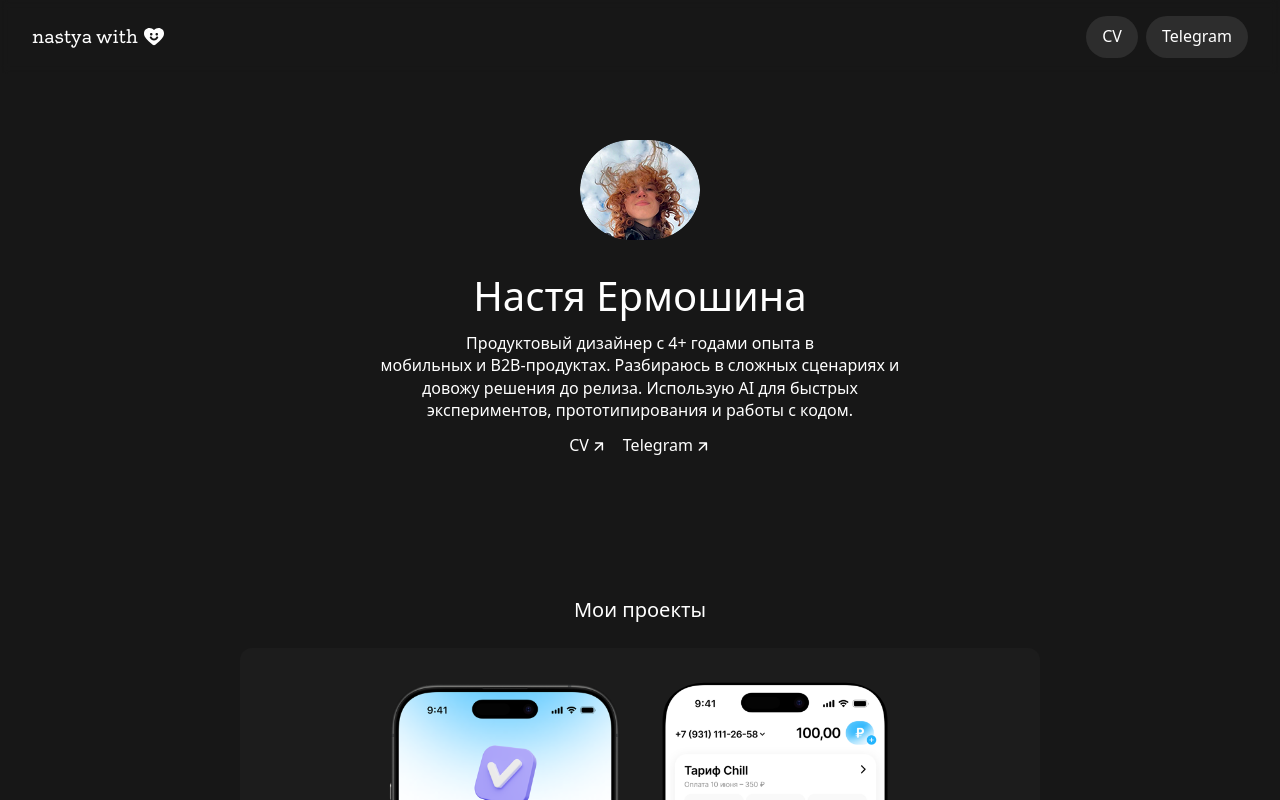
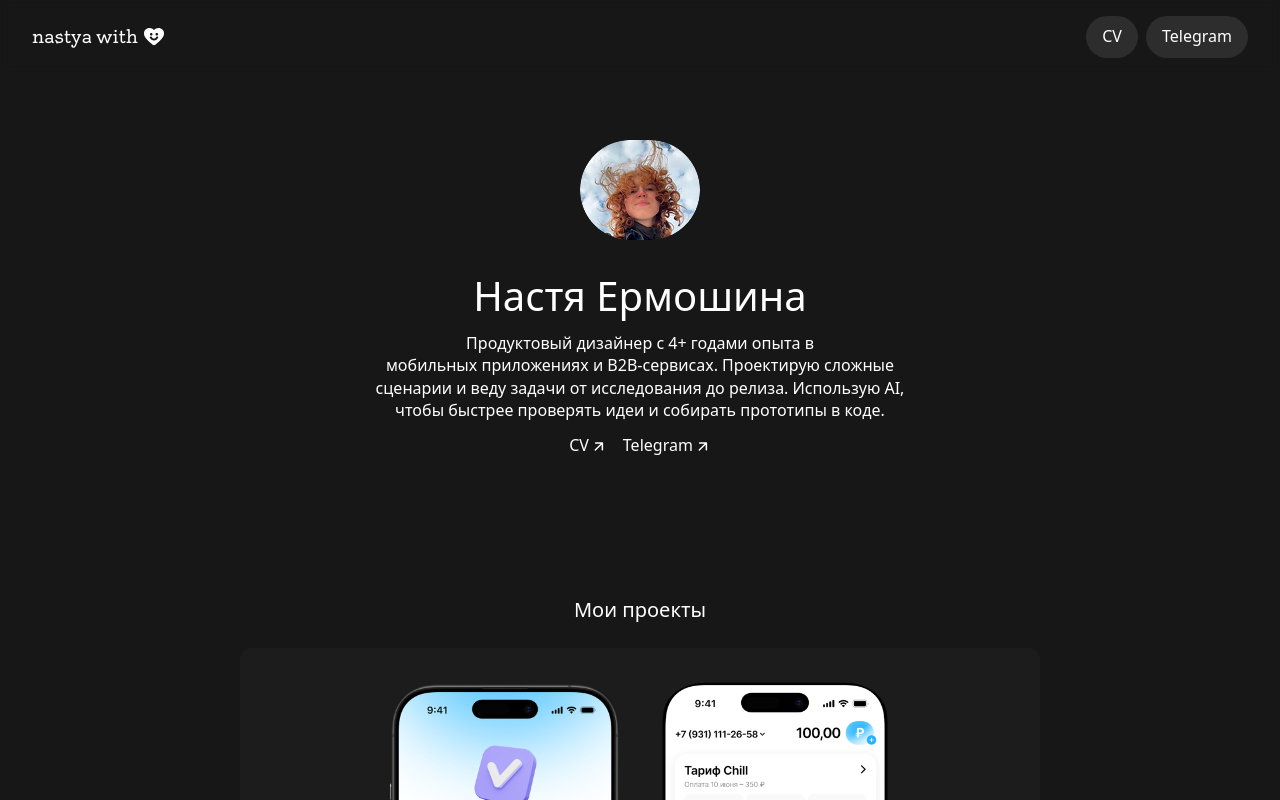
Before and after one commit to him9li9/portfolio, a Next.js app: page / in a window 1280 px wide. Shown: the top 800 px of the page. Built offline with nearby package versions, Linux system fonts and the light colour scheme; no server answers; grey boxes are pictures that could not be loaded.

Commit message:
Refine portfolio hero introduction

```diff
--- a/src/components/home-page.tsx
+++ b/src/components/home-page.tsx
@@ -197,9 +197,9 @@ export function HomePage() {
           </div>
           <p className="w-full max-w-[552px] text-pretty text-[16px] leading-[1.4]">
             Продуктовый дизайнер с 4+ годами опыта в{" "}
-            <span className="sm:whitespace-nowrap">мобильных и B2B-продуктах.</span>{" "}
-            Разбираюсь в сложных сценариях и довожу решения до релиза. Использую AI для быстрых
-            экспериментов, прототипирования и работы с кодом.
+            <span className="sm:whitespace-nowrap">мобильных приложениях и B2B-сервисах.</span>{" "}
+            Проектирую сложные сценарии и веду задачи от исследования до релиза. Использую AI,
+            чтобы быстрее проверять идеи и собирать прототипы в коде.
           </p>
           <div className="flex flex-wrap items-center justify-center gap-space-4">
             <InlineLink href={cvUrl}>CV</InlineLink>
```
